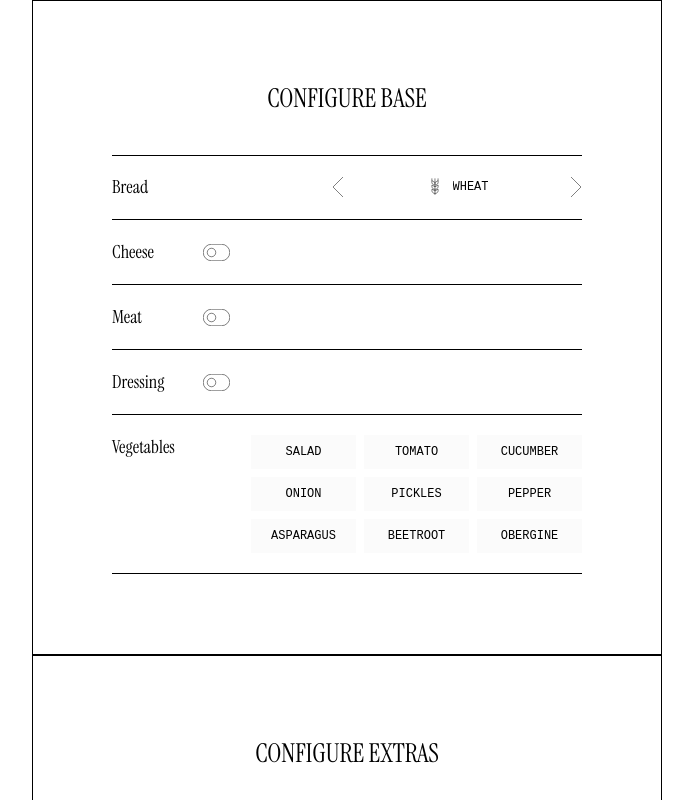
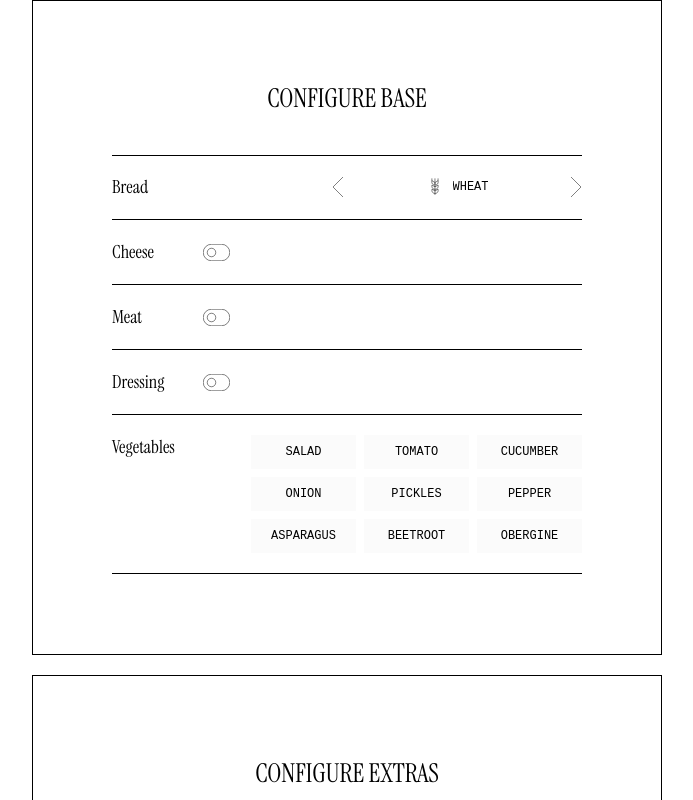
Before and after one commit to CharlesSquirel/panini-creator, a React (Vite) app: page / in a window 1280 px wide. Shown: the top 800 px of the page, without its empty margins (293-986 px from the left). Built offline with nearby package versions, Linux system fonts and the light colour scheme; a web font is replaced by a local one.

Commit message:
refactor: styling form container, deleting unused variables and props

```diff
--- a/src/App.css
+++ b/src/App.css
@@ -3,7 +3,6 @@
   flex-direction: column;
   justify-content: center;
   align-items: center;
-  gap: 20px;
   width: 100vw;
   padding-bottom: 100px;
 }
--- a/src/GlobalClasses.module.scss
+++ b/src/GlobalClasses.module.scss
@@ -66,3 +66,9 @@
   align-items: center;
   gap: 80px;
 }
+
+.formContainer {
+  display: flex;
+  flex-direction: column;
+  gap: 20px;
+}
--- a/src/components/Buttons/Checkbox/Checkbox.tsx
+++ b/src/components/Buttons/Checkbox/Checkbox.tsx
@@ -1,16 +1,14 @@
-import { SetStateAction, useEffect } from "react";
+import { SetStateAction } from "react";
 import style from "./Checkbox.module.scss";
-import { RegisterCheckboxValue } from "@/services/types";
 
 interface ICheckbox {
   label: string;
   title: string;
-  registerIndex: number;
   setRegisterValue: React.Dispatch<SetStateAction<string | boolean | string[] | null>>;
   registerValue: string | boolean | string[] | null;
 }
 
-const Checkbox = ({ label, title, registerIndex, setRegisterValue, registerValue }: ICheckbox) => {
+const Checkbox = ({ label, title, setRegisterValue, registerValue }: ICheckbox) => {
 
   const handleOnCheck = (e: React.ChangeEvent<HTMLInputElement>) => {
     const isChecked = e.target.checked;
--- a/src/components/Containers/FormComponentProvider/FormComponentProvider.tsx
+++ b/src/components/Containers/FormComponentProvider/FormComponentProvider.tsx
@@ -1,3 +1,4 @@
+import globalStyle from '@/GlobalClasses.module.scss'
 import { initialValues } from '@/services/initialValues';
 import { SandwichPayload } from '@/services/types';
 import { PropsWithChildren } from 'react';
@@ -12,7 +13,7 @@ const FormComponentProvider = ({ children }: PropsWithChildren) => {
 
   return (
     <FormProvider {...methods}>
-      <form onSubmit={methods.handleSubmit(onSubmit)}>{children}</form>
+      <form onSubmit={methods.handleSubmit(onSubmit)} className={globalStyle.formContainer}>{children}</form>
     </FormProvider>
   )
 };
```
